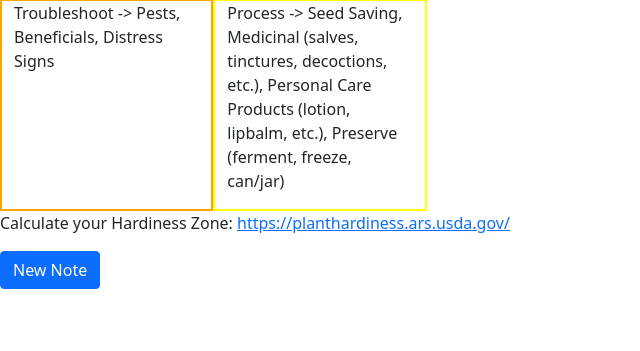
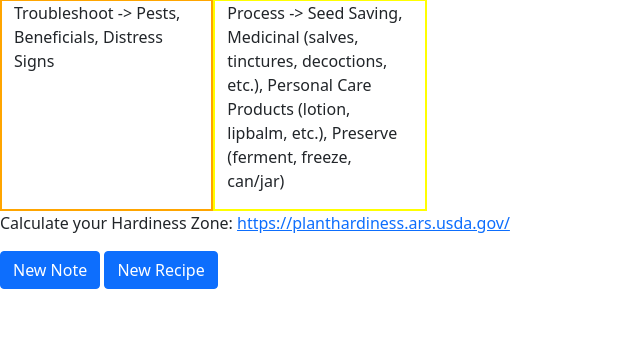
Before and after one commit to jlstern3/benjis_website, a Django app: template portfolio/templates/home.html in a window 1280 px wide. Shown: the part 205-556 px from the top of the page, without its empty margins (0-640 px from the left). Run offline with Django 3.2, Linux system fonts and the light colour scheme; the template is opened without the code that fills it: values that come from a table or form of the project are taken from there, others are empty; data comes from the database, SQL or seed files in the repository; both versions use the stored data as it was after the commit; some libraries are stand-ins or nearby versions.

Commit message:
Recipes save, btn on home pg routes to recipe/new

```diff
--- a/portfolio/templates/home.html
+++ b/portfolio/templates/home.html
@@ -64,7 +64,7 @@
     <p>Calculate your Hardiness Zone: <a href="https://planthardiness.ars.usda.gov/" target="_blank"
             rel="noopener noreferrer">https://planthardiness.ars.usda.gov/</a></p>
     <button class="btn btn-primary"><a href="/note/new" style="text-decoration: none; color: white;">New Note</a></button>
-
+    <button class="btn btn-primary"><a href="/recipe/new" style="text-decoration: none; color: white;">New Recipe</a></button>
     <!-- Img below properly renders -->
     <!-- <img src="{% static 'img/BASIL.jpg' %}" alt="Basil picture"> -->
 
--- a/portfolio/views.py
+++ b/portfolio/views.py
@@ -142,7 +142,7 @@ def new_recipe(request):
 
 def create_recipe(request):
     if request.method == "POST":
-        errors = Plant.objects.basic_validator(request.POST)
+        errors = Recipe.objects.basic_validator(request.POST)
         if len(errors)>0:
             for key, value in errors.items():
                 messages.error(request,value)
```
Also changed, not shown: db.sqlite3.
